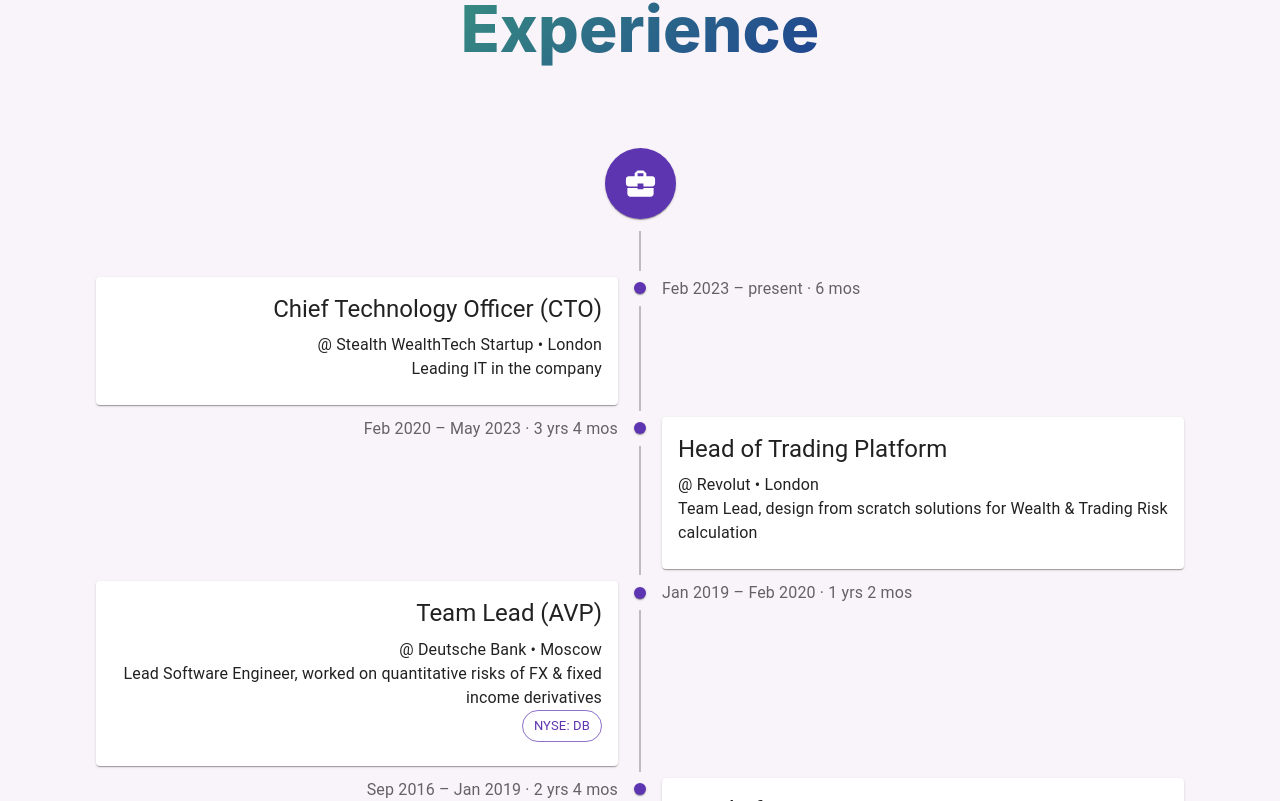
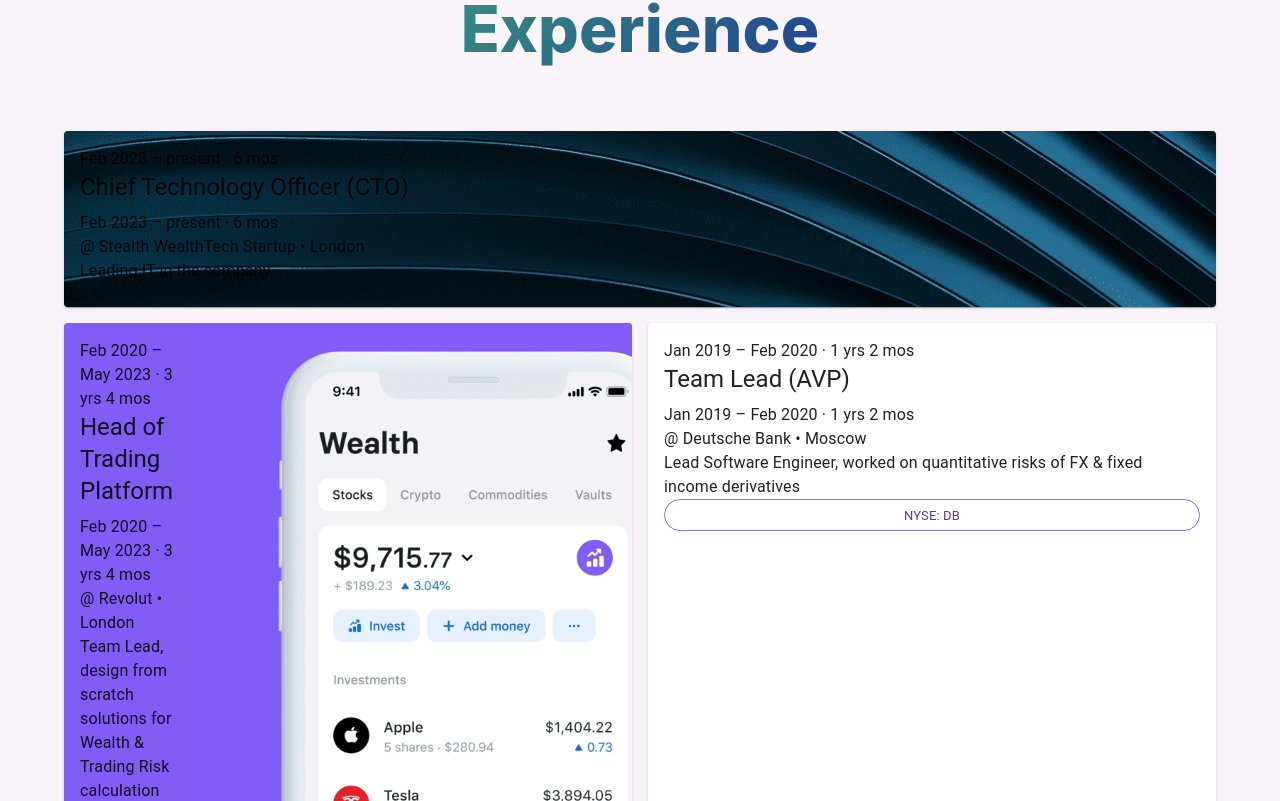
Before and after one commit to batiaev/batiaev.github.io, a Next.js app: page / in a window 1280 px wide. Shown: the part 1199-2000 px from the top of the page. Built offline with nearby package versions, Linux system fonts and the light colour scheme.

Commit message:
update experience

```diff
--- a/src/data/data.json
+++ b/src/data/data.json
@@ -156,6 +156,7 @@
       "duration": "3 yrs 4 mos",
       "company": "Revolut",
       "city": "London",
+      "bgColor": "#815df6",
       "logo": "/images/revolut.gif",
       "url": "https://revolut.com/",
       "description": "Team Lead, design from scratch solutions for Wealth & Trading Risk calculation",
--- a/src/scenes/Experience.tsx
+++ b/src/scenes/Experience.tsx
@@ -1,51 +1,33 @@
 import Card from '@mui/material/Card'
 import Chip from '@mui/material/Chip'
 import CardContent from '@mui/material/CardContent'
-import BusinessCenterIcon from '@mui/icons-material/BusinessCenter'
 import Typography from '@mui/material/Typography'
 
-import Timeline from '@mui/lab/Timeline'
-import TimelineItem from '@mui/lab/TimelineItem'
-import TimelineSeparator from '@mui/lab/TimelineSeparator'
-import TimelineConnector from '@mui/lab/TimelineConnector'
-import TimelineContent from '@mui/lab/TimelineContent'
-import TimelineDot from '@mui/lab/TimelineDot'
-import TimelineOppositeContent from '@mui/lab/TimelineOppositeContent'
-import { isMobileOnly } from "react-device-detect";
-
-import makeStyles from '@mui/styles/makeStyles'
 import Title from '../components/Title'
 import data from '../data/data.json'
 import React from "react";
-import Grid from "@mui/material/Grid";
-
-const useStyles = makeStyles(() => ({
-  historyStart: {
-    padding: '16px',
-  },
-  historyLine: {
-    paddingTop: '40px',
-  },
-}))
+import Grid from "@mui/material/Unstable_Grid2";
+import CardMedia from "@mui/material/CardMedia";
 
 export default function Experience() {
-  const classes = useStyles()
-
     return (
         <section>
-      <Title text="Experience" />
-      {isMobileOnly
-      ?
-          <Grid container spacing={2} className='flexbox'>
+            <Title text="Experience"/>
+            <Grid container spacing={2}>
                 {data.experiences.map((experience, idx) => (
-                <Grid item  key={'experience-'+idx}>
-                <Card className="card">
-                  <CardContent>
-                    <Typography className="mobileOnly" color="textSecondary">
-                      {experience.period}{experience.duration?' · ' + experience.duration:''}
+                    <Grid key={'experience-' + idx} xs={12} sm={idx === 0 ? 12 : 6}
+                          md={idx < 4 ? 6 : 4} lg={idx === 0 ? 12 : idx > 2 ? 3 : 6}>
+                        <Card className={`card ${'experience-' + idx}`}
+                              sx={{display: 'flex', flexDirection: 'row', flexGrow: 1, bgcolor: experience.bgColor}}>
+                            <CardContent sx={{display: 'flex', flexDirection: 'column'}}>
+                                <Typography >
+                                    {experience.period}{experience.duration ? ' · ' + experience.duration : ''}
                                 </Typography>
                                 <Typography component="h3" variant="h5" gutterBottom>
                                     {experience.title}
+                                </Typography>
+                                <Typography>
+                                    {experience.period}{experience.duration ? ' · ' + experience.duration : ''}
                                 </Typography>
                                 <Typography>
                                     @ {experience.company} • {experience.city}
@@ -53,61 +35,20 @@
                                 <Typography>{experience.description}</Typography>
 
                                 {experience.tags.map((tag, idx) => (
-                        <Chip key={idx} label={tag} variant="outlined" color="primary" />
+                                    <Chip key={idx} label={tag} variant="outlined" color="primary"/>
                                 ))}
                             </CardContent>
+                            {experience.logo ?
+                                <CardMedia
+                                    component="img"
+                                    // sx={{width: 151}}
+                                    image={experience.logo}
+                                    alt={experience.title}
+                                /> : null}
                         </Card>
                     </Grid>
                 ))}
             </Grid>
-      : <Timeline position="alternate">
-            <TimelineItem>
-              <TimelineSeparator>
-                <TimelineDot color="primary" className={classes.historyStart}>
-                  <BusinessCenterIcon fontSize="large" width="30px" />
-                </TimelineDot>
-                <TimelineConnector className={classes.historyLine} />
-              </TimelineSeparator>
-              <TimelineContent></TimelineContent>
-            </TimelineItem>
-            {data.experiences.map((experience, idx) => (
-                <TimelineItem key={idx}>
-                  <TimelineOppositeContent className="wideOnly">
-                    <Typography
-                        color="textSecondary">{experience.period}{experience.duration ? ' · ' + experience.duration : ''}
-                    </Typography>
-                  </TimelineOppositeContent>
-                  <TimelineSeparator>
-                    <TimelineDot
-                        variant={experience.id == 1 ? 'outlined' : 'filled'}
-                        color="primary"
-                    />
-                    <TimelineConnector />
-                  </TimelineSeparator>
-                  <TimelineContent>
-                    <Card className="card">
-                      <CardContent>
-                        <Typography className="mobileOnly" color="textSecondary">
-                          {experience.period}{experience.duration?' · ' + experience.duration:''}
-                        </Typography>
-                        <Typography component="h3" variant="h5" gutterBottom>
-                          {experience.title}
-                        </Typography>
-                        <Typography>
-                          @ {experience.company} • {experience.city}
-                        </Typography>
-                        <Typography>{experience.description}</Typography>
-
-                        {experience.tags.map((tag, idx) => (
-                            <Chip key={idx} label={tag} variant="outlined" color="primary" />
-                        ))}
-                      </CardContent>
-                    </Card>
-                  </TimelineContent>
-                </TimelineItem>
-            ))}
-          </Timeline>
-      }
         </section>
     )
 }
--- a/src/styles/global.css
+++ b/src/styles/global.css
@@ -208,6 +208,17 @@
   padding: 12px;
 }
 
+.experience-0 {
+  background-image: url("/images/currentJobBg.png");
+  color: whitesmoke;
+}
+
+.experience-1 {
+  display: flex;
+  flex-direction: column;
+  background-color: #815DF6FF;
+}
+
 .card {
   height: 100%;
   display: flex;
```
Also changed, not shown: public/images/currentJobBg.png (added). Lines whose indentation alone changed are shown as unchanged.
